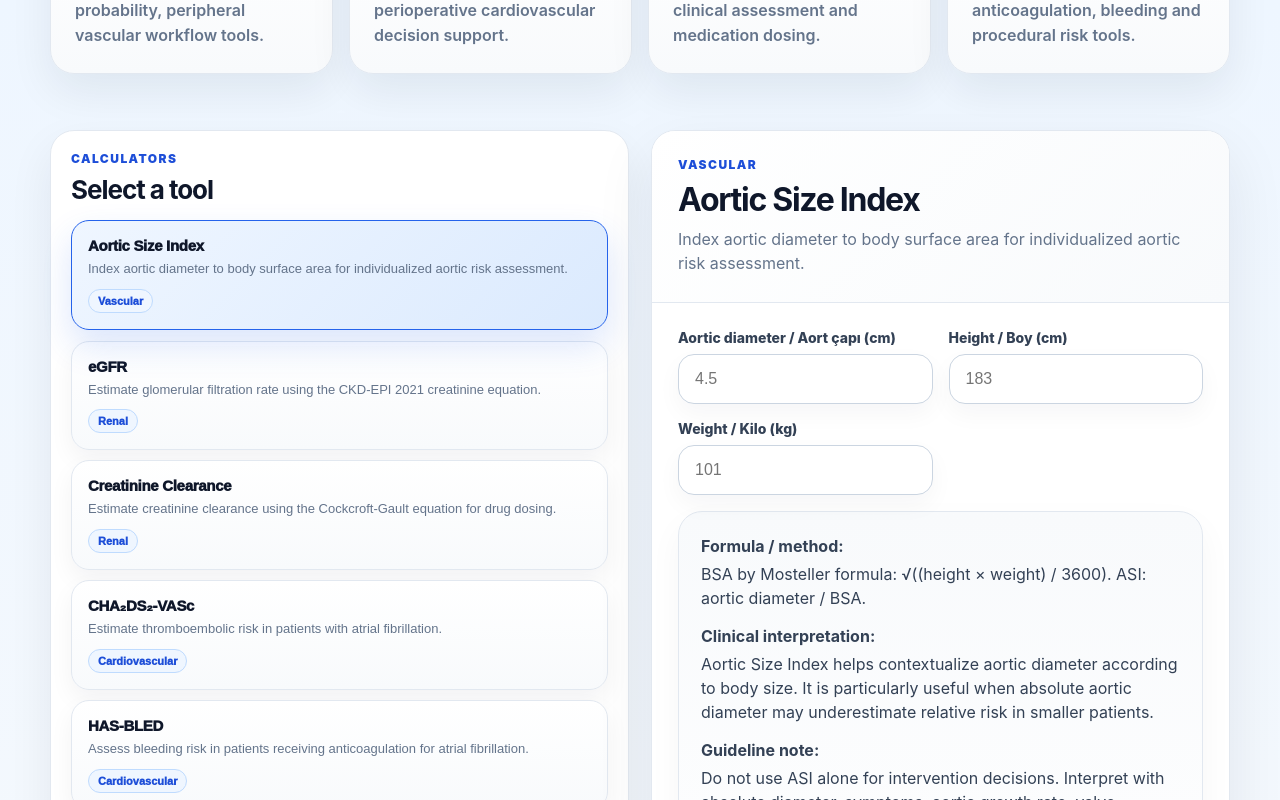
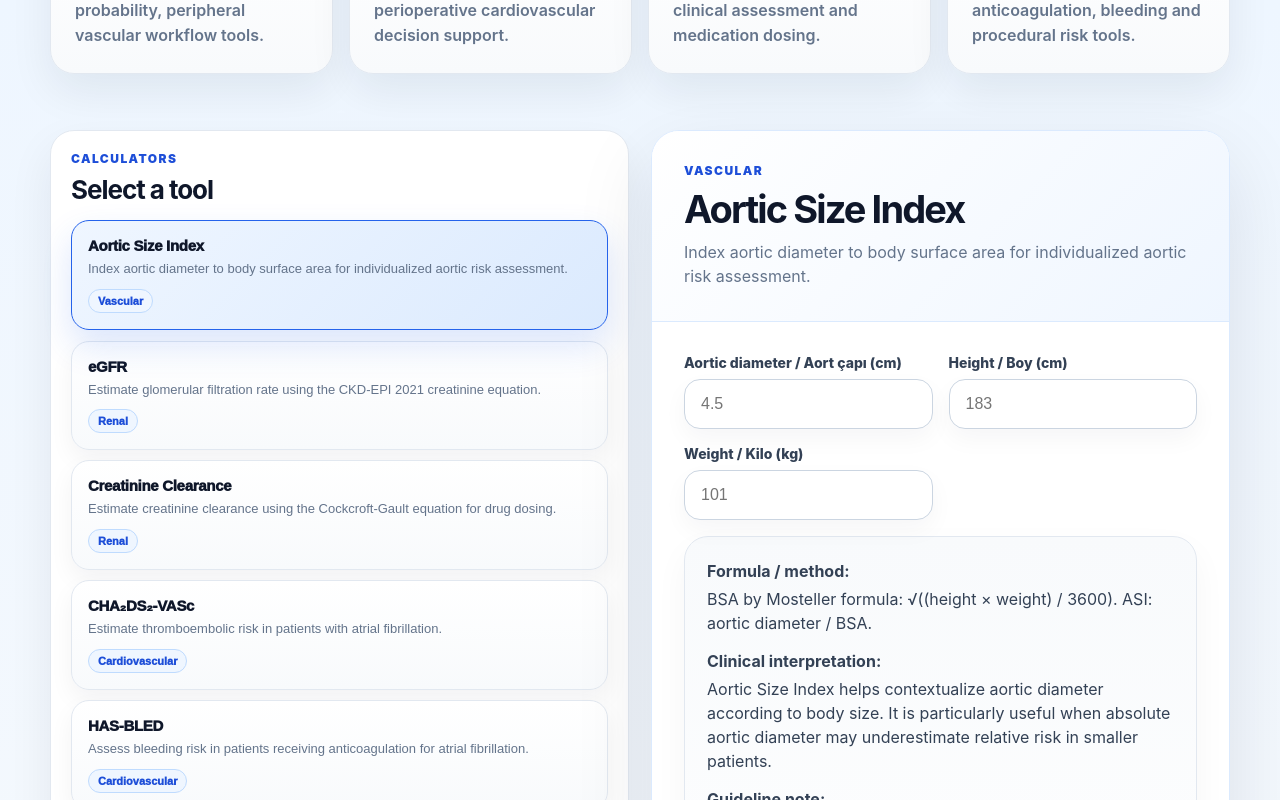
Before and after one commit to brsbyrm/meddoq, a Next.js app: page / in a window 1280 px wide. Shown: the part 1260-2060 px from the top of the page. Built offline with nearby package versions, Linux system fonts and the light colour scheme.

Commit message:
Polish calculator panel

```diff
--- a/app/page.js
+++ b/app/page.js
@@ -1410,16 +1410,16 @@ const styles = {
     fontWeight: 950,
   },
   calculatorCard: {
-    background: "white",
-    border: "1px solid #e2e8f0",
-    borderRadius: 24,
-    boxShadow: "0 22px 60px rgba(15,23,42,0.08)",
+    background: "rgba(255,255,255,0.96)",
+    border: "1px solid #dbeafe",
+    borderRadius: 28,
+    boxShadow: "0 28px 80px rgba(15,23,42,0.10)",
     overflow: "hidden",
   },
   toolHeader: {
-    padding: 26,
-    borderBottom: "1px solid #e2e8f0",
-    background: "linear-gradient(135deg, #ffffff, #f8fafc)",
+    padding: "clamp(22px, 4vw, 32px)",
+    borderBottom: "1px solid #dbeafe",
+    background: "linear-gradient(135deg, #ffffff, #eff6ff)",
   },
   toolCategory: {
     color: "#1d4ed8",
@@ -1431,8 +1431,8 @@ const styles = {
   },
   toolTitle: {
     margin: "0 0 8px",
-    fontSize: 32,
-    letterSpacing: "-0.04em",
+    fontSize: "clamp(28px, 4vw, 38px)",
+    letterSpacing: "-0.05em",
   },
   toolDescription: {
     margin: 0,
@@ -1440,7 +1440,7 @@ const styles = {
     lineHeight: 1.55,
   },
   toolBody: {
-    padding: 26,
+    padding: "clamp(22px, 4vw, 32px)",
   },
   formGrid: {
     display: "grid",
```
